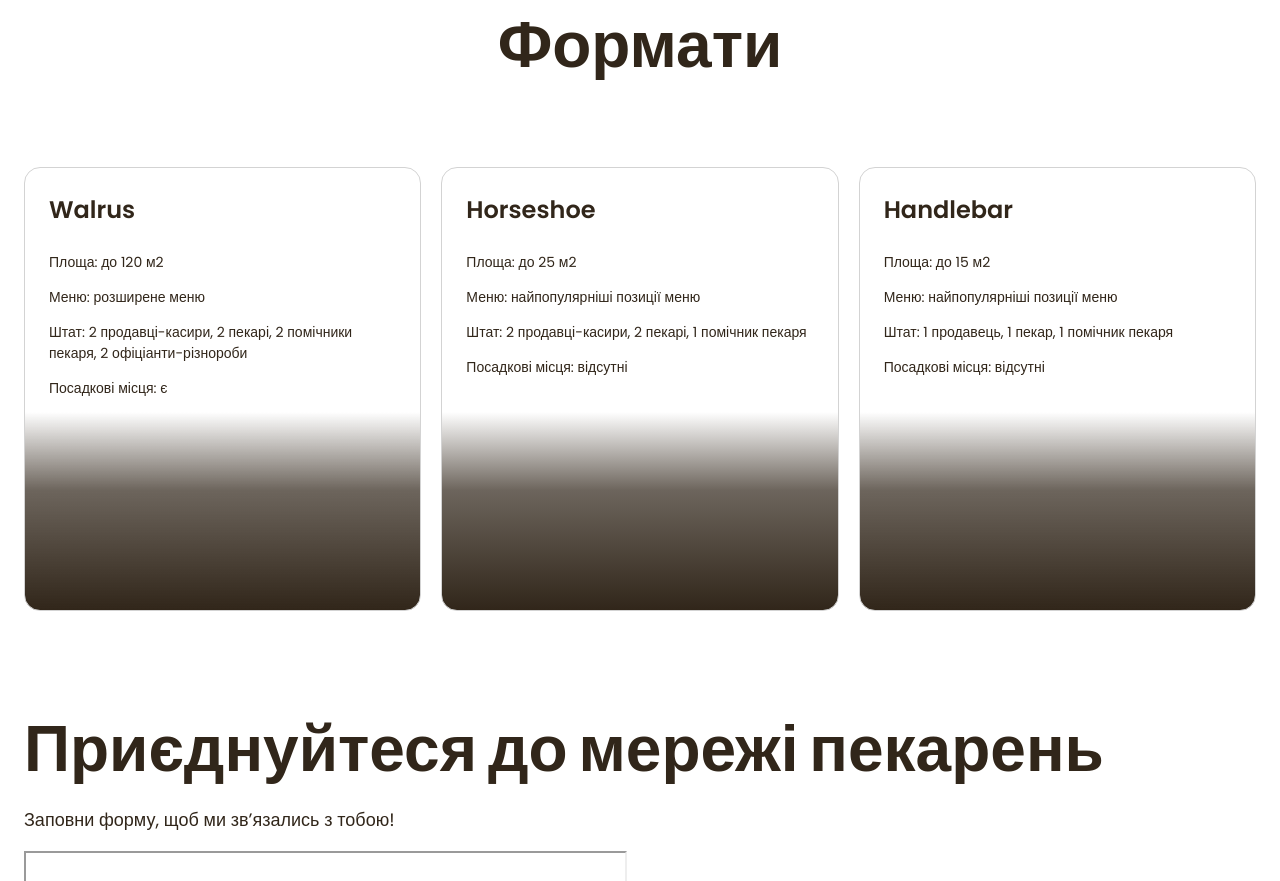
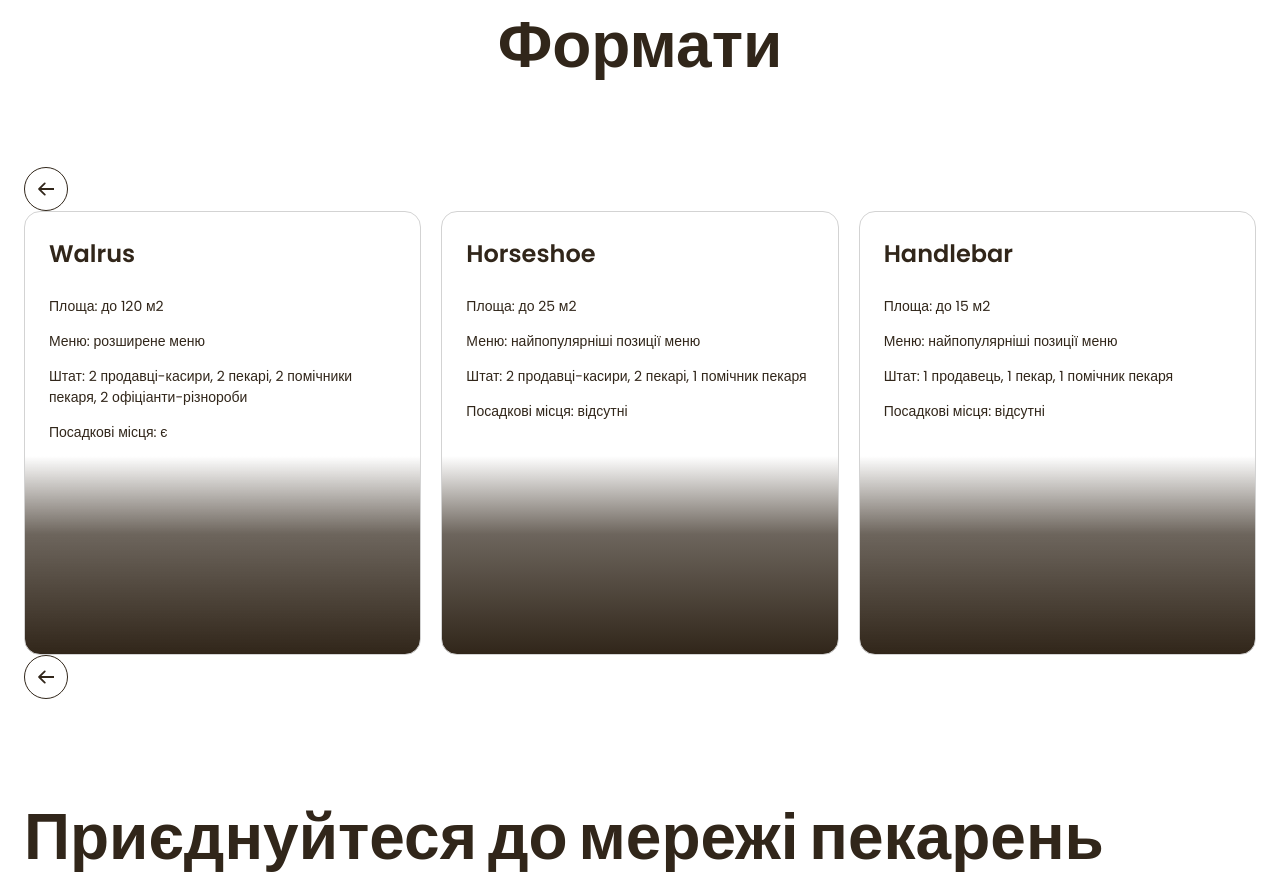
Before and after one commit to rk0673146600/genius-test-new, a plain HTML site: page index.html in a window 1280 px wide. Shown: the part 3512-4393 px from the top of the page. Drawn offline with Linux system fonts and the light colour scheme; grey boxes are pictures that could not be loaded.

Commit message:
modul 10 add icons

```diff
--- a/css/styles.css
+++ b/css/styles.css
@@ -299,6 +299,26 @@ ul {
   font-weight: 300;
 }
 
+/* Carousel */
+.carousel-button {
+  display: flex;
+  align-items: center;
+  justify-content: center;
+  width: 44px;
+  height: 44px;
+  padding: 0;
+  fill: var(--color-primary-dark);
+  background-color: transparent;
+  border-radius: 50%;
+  border: 1px solid var(--color-primary-dark);
+  cursor: pointer;
+}
+
+.carousel-button:hover {
+  background-color: var(--color-primary-dark);
+  fill: var(--color-primary-light);
+}
+
 /* Contacts section */
 .contacts-title {
   margin-bottom: 16px;
@@ -316,6 +336,13 @@ ul {
   color: var(--color-brand);
 }
 
+.adress-icon {
+  fill: var(--color-primary-light);
+}
+
+.adress-icon:hover {
+  fill: var(--color-brand);
+}
 .address-copyright {
   font-size: 14px;
 }
--- a/index.html
+++ b/index.html
@@ -124,6 +124,11 @@
       <section class="section" id="formats-section">
         <div class="container">
           <h2 class="formats-title section-title centered">Формати</h2>
+          <button class="carousel-button" type="button">
+            <svg width="16" height="16">
+              <use href="./images/icons.svg#icon-Arrow"></use>
+            </svg>
+          </button>
           <ul class="formats-list">
             <li class="formats-item">
               <article class="format-card">
@@ -162,6 +167,11 @@
               </article>
             </li>
           </ul>
+          <button class="carousel-button" type="button">
+            <svg width="16" height="16">
+              <use href="./images/icons.svg#icon-Arrow"></use>
+            </svg>
+          </button>
         </div>
       </section>
       <section class="section" id="Contacts-section">
@@ -217,12 +227,16 @@
             </li>
             <li>
               <a href="#">
-                <!-- facebook icon-->
+                <svg class="adress-icon" widht="32" height="32">
+                  <use href="./images/icons.svg#icon-facebook"></use>
+                </svg>
               </a>
             </li>
             <li>
               <a href="#">
-                <!-- instagram icon-->
+                <svg class="adress-icon" widht="32" height="32">
+                  <use href="./images/icons.svg#icon-instagram"></use>
+                </svg>
               </a>
             </li>
           </ul>
```
Also changed, not shown: images/icons.svg (added).
